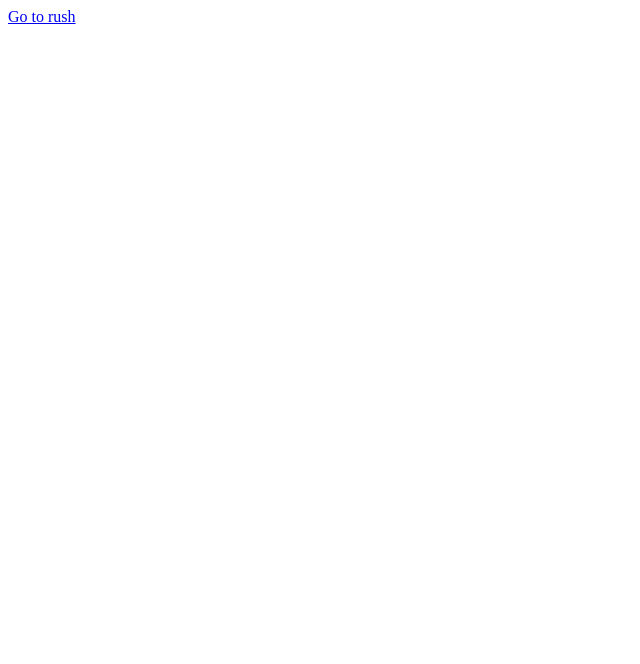
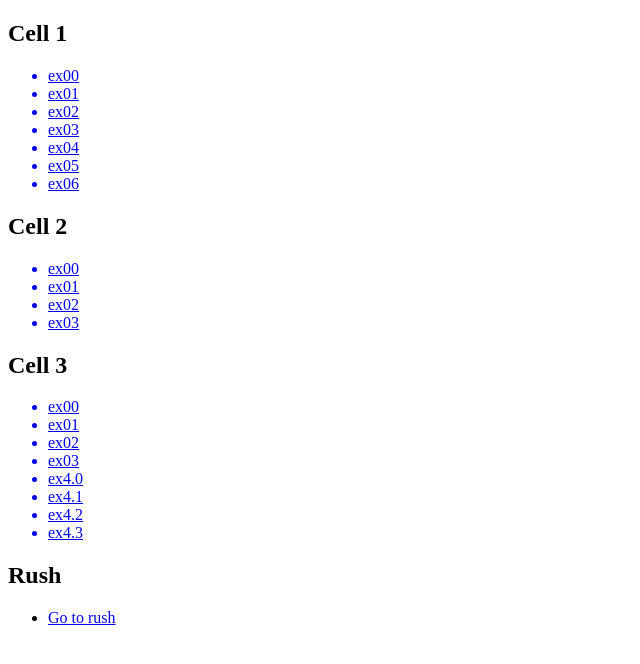
Before and after one commit to ModzabazeR/42_discovery_piscine, a plain HTML site: page index.html in a window 1280 px wide. Shown: the whole page, without its empty margins (0-640 px from the left). Drawn offline with Linux system fonts and the light colour scheme.

Commit message:
add navigation

```diff
--- a/index.html
+++ b/index.html
@@ -1,12 +1,91 @@
 <!DOCTYPE html>
 <html lang="en">
+
 <head>
     <meta charset="UTF-8">
     <meta http-equiv="X-UA-Compatible" content="IE=edge">
     <meta name="viewport" content="width=device-width, initial-scale=1.0">
     <title>Document</title>
+    <style>
+        body {
+            width: max-content;
+        }
+    </style>
 </head>
+
 <body>
-    <a href="rush/index.html">Go to rush</a>
+    <h2>Cell 1</h2>
+    <ul>
+        <a href="cell01/ex00/helloworld.html">
+            <li>ex00</li>
+        </a>
+        <a href="cell01/ex01/piscineweb.html">
+            <li>ex01</li>
+        </a>
+        <a href="cell01/ex02/piscineweb.html">
+            <li>ex02</li>
+        </a>
+        <a href="cell01/ex03/piscineweb.html">
+            <li>ex03</li>
+        </a>
+        <a href="cell01/ex04/basics.html">
+            <li>ex04</li>
+        </a>
+        <a href="cell01/ex05/tab.html">
+            <li>ex05</li>
+        </a>
+        <a href="cell01/ex06/responsive.html">
+            <li>ex06</li>
+        </a>
+    </ul>
+
+    <h2>Cell 2</h2>
+    <ul>
+        <a href="cell02/ex00/responsive.html">
+            <li>ex00</li>
+        </a><a href="cell02/ex01/menu.html">
+            <li>ex01</li>
+        </a><a href="cell02/ex02/parallax.html">
+            <li>ex02</li>
+        </a><a href="cell02/ex02/parallax.html">
+            <li>ex03</li>
+        </a>
+    </ul>
+
+    <h2>Cell 3</h2>
+    <ul>
+        <a href="cell03/ex00/backgroound.html">
+            <li>ex00</li>
+        </a>
+        <a href="cell03/ex01/balloon.html">
+            <li>ex01</li>
+        </a>
+        <a href="cell03/ex02/calc.html">
+            <li>ex02</li>
+        </a>
+        <a href="cell03/ex03/index.html">
+            <li>ex03</li>
+        </a>
+        <a href="cell03/ex04/ex00bis/backgroound.html">
+            <li>ex4.0</li>
+        </a>
+        <a href="cell03/ex04/ex01bis/balloon.html">
+            <li>ex4.1</li>
+        </a>
+        <a href="cell03/ex04/ex02bis/calc.html">
+            <li>ex4.2</li>
+        </a>
+        <a href="cell03/ex04/ex03bis/index.html">
+            <li>ex4.3</li>
+        </a>
+    </ul>
+
+    <h2>Rush</h2>
+    <ul>
+        <li>
+            <a href="rush/index.html">Go to rush</a>
+        </li>
+    </ul>
 </body>
+
 </html>
```
